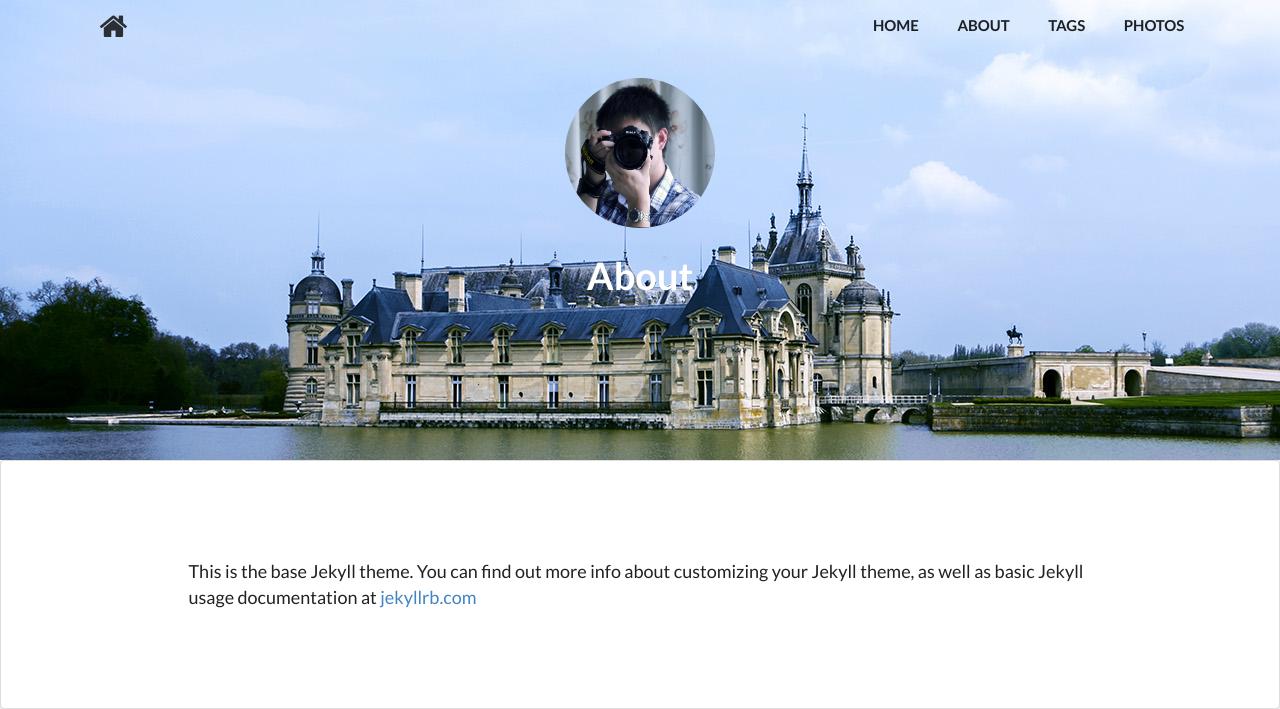
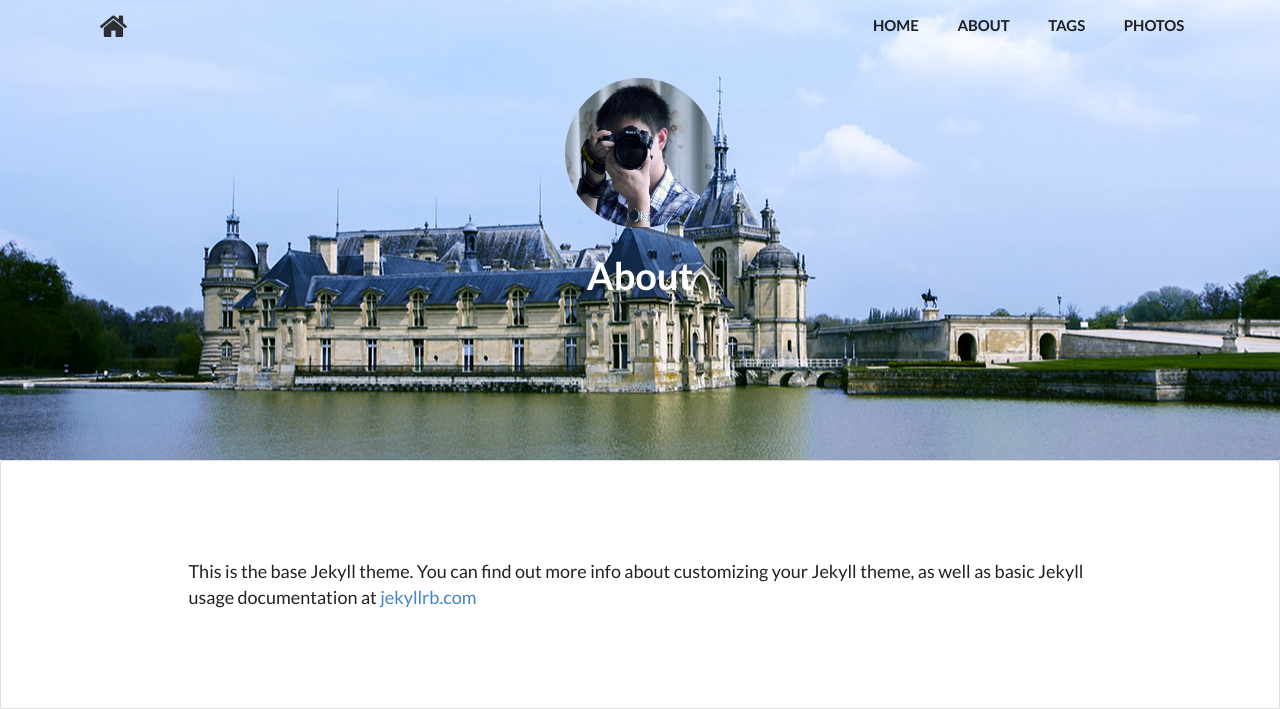
Before and after one commit to susufqx/susufqx.github.com, a Jekyll site: the page built from about.md, in a window 1280 px wide. Shown: the top 709 px of the page. Built offline with Jekyll 4.4.1, drawn with Linux system fonts in a browser that asks for light colours; nearby versions of some CDN libraries; grey boxes are pictures that could not be loaded.

Commit message:
Fix the issue

```diff
--- a/_includes/header.html
+++ b/_includes/header.html
@@ -1,5 +1,5 @@
 <div class="main-header">
-  <div class="ui inverted vertical masthead center aligned segment" style="{%if page.header-img%}background-image: url({{page.header-img}}){%else%}background: url({{site.home-header-image}}){%endif%}">
+  <div class="ui inverted vertical masthead center aligned segment" style="{%if page.header-img%}background-image: url({{page.header-img}}){%else%}background-image: url({{site.home-header-image}}){%endif%}">
     <!--Following menu-->
     <div class="ui large top fixed menu following-menu transition hidden">
       {% include menu.html %}
--- a/_includes/menu.html
+++ b/_includes/menu.html
@@ -7,6 +7,6 @@
     <a class="item" href="/photos">PHOTOS</a>
   </div>
   <a class="toc item right floated">
-    <i class="sidebar icon"></i>
+    <i class="large sidebar icon"></i>
   </a>
 </div>
```
